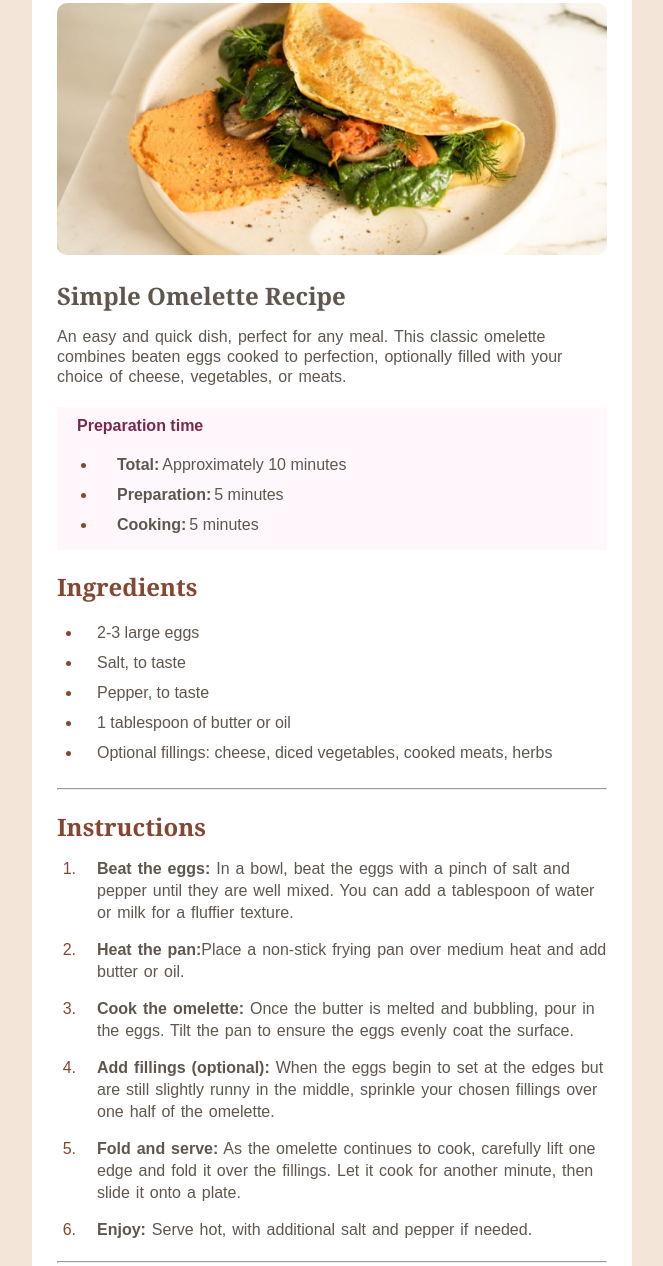
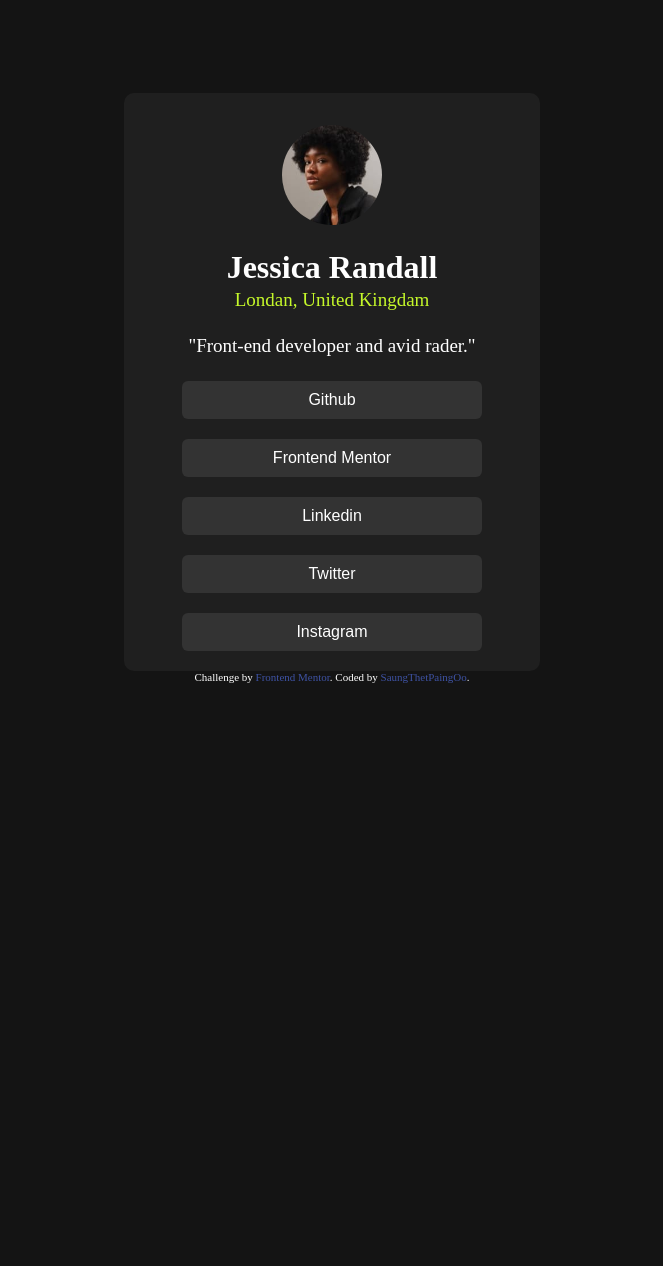
Before and after one commit to thetpyingoo44-stack/My-Portfolio, a plain HTML site: page index.html in a window 1280 px wide. Shown: the part 67-1333 px from the top of the page, without its empty margins (308-971 px from the left). After the commit the page ends 800 px from the top, so only its background shows below. Drawn offline with Linux system fonts and the light colour scheme.

Commit message:
Add files via upload

```diff
--- a/index.html
+++ b/index.html
@@ -3,86 +3,32 @@
 <head>
   <meta charset="UTF-8">
   <meta name="viewport" content="width=device-width, initial-scale=1.0"> <!-- displays site properly based on user's device -->
+
   <link rel="icon" type="image/png" sizes="32x32" href="./assets/images/favicon-32x32.png">
-  <title>Frontend Mentor | Recipe page</title>
+
+  <title>Frontend Mentor | Social links profile</title>
   <link rel="stylesheet" href="style.css">
 </head>
 <body>
-  <main class="main-container">
-                <section>
-                <img src="assets/images/image-omelette.jpeg" alt="simple omelette on a place" class="header-image">
-                <div class="header-content">
-                <h1>Simple Omelette Recipe</h1>
-                <p>An easy and quick dish, perfect for any meal. This classic omelette combines beaten eggs cooked to perfection, optionally filled with your choice of cheese, vegetables, or meats.</p>
-                </div>
-                </section>
-                <section>
-                <div class="list-one">
-                <h4>Preparation time</h4>
-                <ul>
-                    <li><span>Total:</span>Approximately 10 minutes</li>
-                    <li><span>Preparation:</span>5 minutes</li>
-                    <li><span>Cooking:</span>5 minutes</li>
-                </ul>
-                </div>
-                </section>
-                <section>
-                <div class="list-two">
-                <h2>Ingredients</h2>
-                <ul>
-                    <li>2-3 large eggs</li>
-                    <li>Salt, to taste</li>
-                    <li>Pepper, to taste</li>
-                    <li>1 tablespoon of butter or oil</li>
-                    <li>Optional fillings: cheese, diced vegetables, cooked meats, herbs</li>
-                </ul>
-                </div>
-                </section>
-                <hr>
-                <section>
-                <div class="para">
-                <h2>Instructions</h2>
-                <ol>
-                    <li><span> Beat the eggs:</span> In a bowl, beat the eggs with a pinch of salt and pepper until they are well mixed. You can add a tablespoon of water or milk for a fluffier texture.</li>
-                    <li><span>Heat the pan:</span>Place a non-stick frying pan over medium heat and add butter or oil.</li>
-                    <li><span>Cook the omelette:</span> Once the butter is melted and bubbling, pour in the eggs. Tilt the pan to ensure the eggs evenly coat the surface.</li>
-                    <li><span>Add fillings (optional):</span> When the eggs begin to set at the edges but are still slightly runny in the middle, sprinkle your chosen fillings over one half of the omelette.</li>
-                    <li><span>Fold and serve:</span> As the omelette continues to cook, carefully lift one edge and fold it over the fillings. Let it cook for another minute, then slide it onto a plate.</li>
-                    <li><span>Enjoy:</span> Serve hot, with additional salt and pepper if needed.</li>
-                </ol>
-                </div>
-               <hr>
-               </section>
-               <section>
-                <footer class="footer">
-                    <h2>Nutrition</h2>
-                    <p>The table below shows nutritional values per serving without the additional fillings</p>
-                    <table>
-                        <tr>
-                        <td>Calories</td>
-                        <td>277kcal</td>
-                        </tr>
-                      <tr>
-                        <td>Carbs</td>
-                        <td>0g</td>
-                      </tr>
-                      <tr>
-                        <td>Protein</td>
-                        <td>20g</td>
-                      </tr>
-                      <tr>
-                        <td>Fat</td>
-                        <td>22g</td>
-                      </tr>
-                    </table>
-                </footer>
-                </section>
-        </main>
+  <main class="card">
+    <div class="card-container">
+      <img src="assets/images/avatar-jessica.jpeg" alt="people-perfile" class="card-image">
+      <h1>Jessica Randall</h1>
+      <span>Londan, United Kingdam</span>
+      <p class="card-content">"Front-end developer and avid rader."</p>
+      <form>
+        <a href="https://github.com/"><button>Github</button></a>
+        <a href="https://www.frontendmentor.io/"><button>Frontend Mentor</button></a>
+        <a href="https://www.linkedin.com/"><button>Linkedin</button></a>
+        <a href="https://x.com/?lang=en"><button>Twitter</button></a>
+        <a href="https://www.instagram.com/"><button>Instagram</button></a>
 
-
+      </form>
+    </div>
+  </main>
   <footer class="attribution">
     Challenge by <a href="https://www.frontendmentor.io?ref=challenge">Frontend Mentor</a>.
-    Coded by <a href="https://github.com/thetpyingoo44-stack/My-Portfolio.git">Saung Thet Paing Oo</a>.
+    Coded by <a href="https://github.com/thetpyingoo44-stack/My-Portfolio">SaungThetPaingOo</a>.
   </footer>
 </body>
 </html>
--- a/style.css
+++ b/style.css
@@ -1,125 +1,76 @@
 body{
-    background-color: #f3e5d8;
-    font-family: Arial, sans-serif;
-    color: #5f574e;
+    max-width: 100%;
+   background-color: hsl(0, 0%, 8%);
 }
 *{
     box-sizing: border-box;
+    padding: 0;
     margin: 0;
-    padding: 0;
+}
+a{
+    text-decoration: none;
+}
+.card-container{
+    width: 100%;
+    margin: auto;
+    max-width: 26rem;
+    height: auto;
+    display: flex;
+    justify-content: center;
+    align-items: center;
+    flex-direction: column;
+    border-radius: 0.625rem;
+    color: #fff;
+    background-color: hsl(0, 0%, 12%);
+    margin-block-start:  10rem;
+}
+.card-image{
+    width: 6.25rem;
+    height: 6.25rem;
+    border-radius: 50%;
+    margin-block: 2rem 1.5rem;
+}
+h1{
+    margin-block-end: 0.2rem;
+}
+span{
+    font-size: 1.1875rem;
+    margin-block-end: 1.5rem;
+    color: hsl(75, 94%, 57%);
+}
+.card-content{
+    font-size: 1.1875rem;
+    margin-block-end: 1.5rem;
+    color: hsl(0, 0%, 100%);
+}
+form{
+    display: flex;
+    flex-direction: column;
+    justify-content: center;
+    align-items: center;
+}
+button{
+    width: 18.75rem;
+    padding: 0.625rem 0;
+    margin-bottom: 1.25rem;
+    font-size: 1rem;
+    border-radius: 0.375rem;
+    border: none;
+    background-color: hsl(0, 0%, 20%);
+    color: #fff;
+}
+.attribution { font-size: 0.6875rem; text-align: center;
+color: #fff;}
+    .attribution a { color: hsl(228, 45%, 44%);}
+
+@media screen and (max-width: 25rem){
+    .card-container{
+        margin: 0;
+        padding: 0.7rem;
+        border-radius: 0;
+    }
+    button{
+        width: 15rem;
+    }
 
 }
-h1, h2{
-    font-family: Georgia, serif;
-    }
-h2{
-   color: #854632;
-}
-.main-container{
-   max-width: 600px;
-   height: auto;
-   margin:  50px auto;
-   padding: 20px 25px;
-   background-color: #ffffff;
-   border-radius: 20px;
-
-}
-
-.header-image{
-    width: 100%;
-    border-radius: 10px;
-    object-fit: contain;
-    margin-bottom: 20px;
-}
-.header-content p{
-    margin-top: 15px;
-    line-height: 20px;
-    word-spacing: 1.5px;
-}
-.list-one{
-    margin: 20px 0;
-    background-color: #fff7fc;
-}
-.list-one h4{
-    color: #7b284f;
-    margin-bottom: 5px;
-    padding: 10px 20px;
-}
-.list-one ul {
-    padding: 0 0 10px 40px;
-    line-height: 30px;
-}
-.list-one ul > li{
-    padding-left: 20px;
-}
-.list-one span{
-    font-weight: bold;
-    margin-right: 3px;
-}
-.list-two h2{
-    margin-bottom: 15px;
-}
-.list-two ul{
-    padding-left: 25px;
-    line-height: 30px;
-    margin-bottom: 20px;
-}
-.list-two ul > li{
-    padding-left: 15px;
-}
-.para h2{
-    margin: 20px 0 15px 0;
-}
-.para ol{
-    padding-left: 25px;
-    word-spacing: 1.5px;
-    line-height: 22px;
-    margin-bottom: 20px;
-}
-.para ol > li {
-    padding-left: 15px;
-    margin-bottom: 15px;
-}
-.para span{
-    font-weight: bold;
-}
-.footer h2{
-    margin: 20px 0 15px 0;
-}
-.footer p{
-    margin-bottom: 10px;
-}
-table{
-    width: 100%;
-    border-collapse: collapse;
-
-}
-td {
-    padding: 16px 20px;
-    border-bottom: 1px solid gray;
-
-}
-td:last-child{
-    color: #854632;
-    font-weight: bold;
-}
-tr:last-child td{
-    border-bottom: none;
-}
-li::marker{
-    color: #854632;
-}
-@media screen and (max-width: 600px){
-    .main-container{
-        width: 100%;
-        margin: 0;
-        border: none;
-        border-radius: 0px;
-        padding: 15px;}
-
-    .header-imgae{
-        height: 200px;
-        margin-top: 0px;
-        padding-top: 0px;
-    }
-}
```
Also changed, not shown: assets/fonts/Inter-VariableFont_slnt,wght.ttf (added), assets/fonts/OFL.txt (added), assets/fonts/README.txt (added), assets/fonts/static/Inter-Bold.ttf (added), assets/fonts/static/Inter-Regular.ttf (added), assets/fonts/static/Inter-SemiBold.ttf (added), assets/images/avatar-jessica.jpeg (added), design/active-states.jpg (added), design/desktop-design.jpg, design/mobile-design.jpg, preview.jpg, screenshot.png (added), 1 other file.
